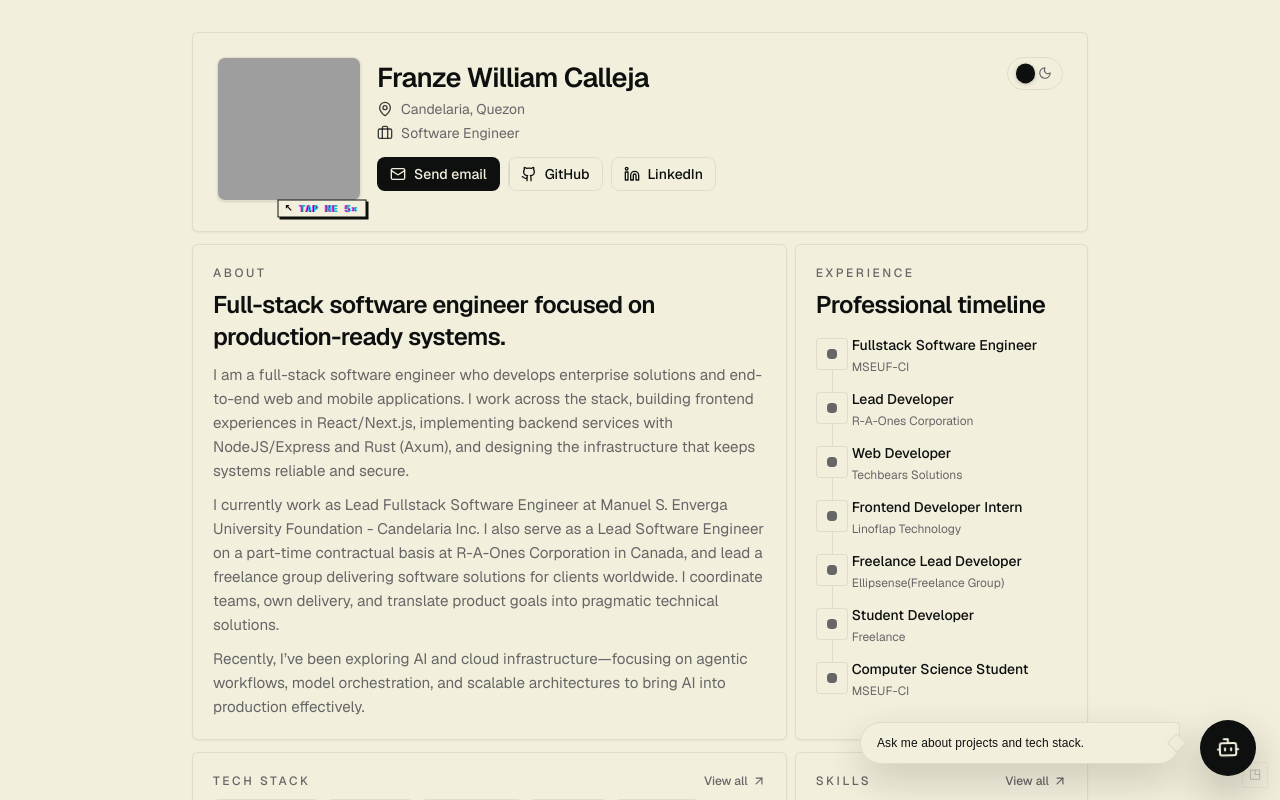
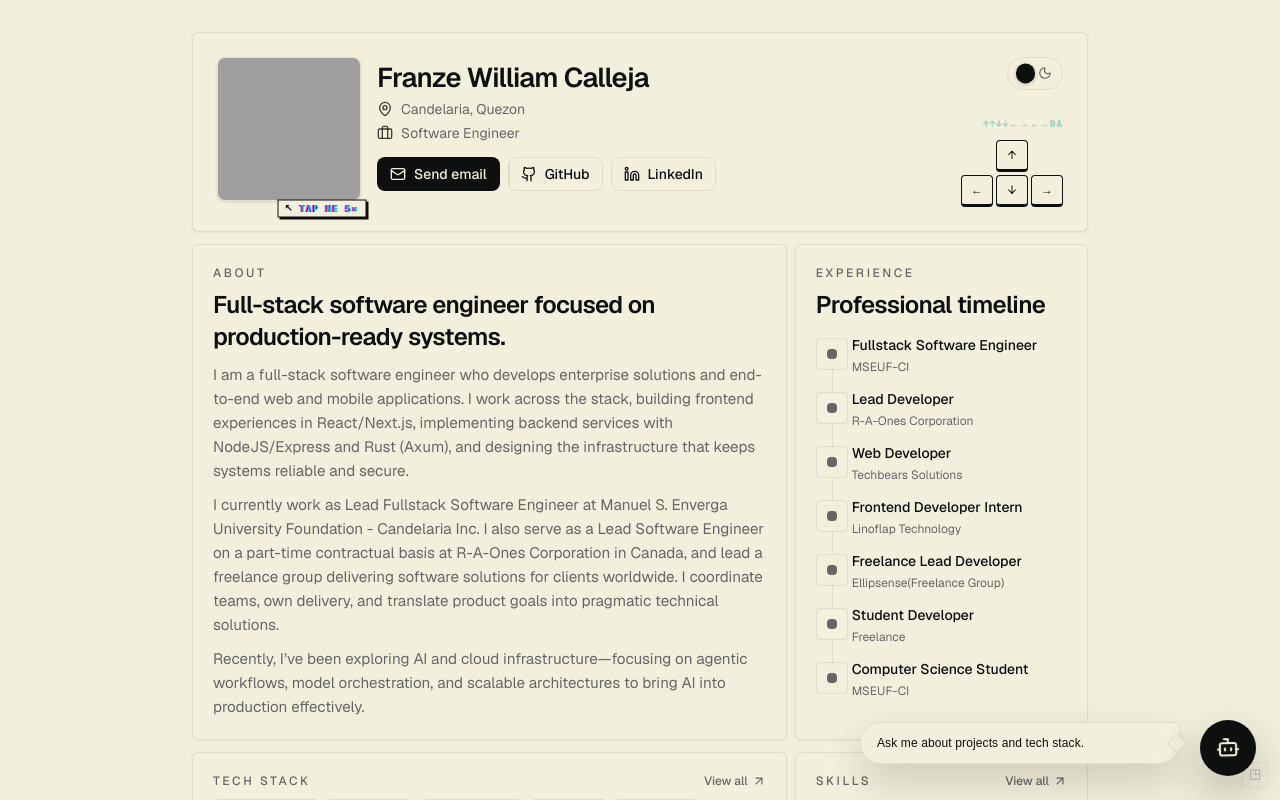
Before and after one commit to franze-calleja/franzecalleja, a Next.js app: page / in a window 1280 px wide. Shown: the top 800 px of the page. Built offline with nearby package versions, Linux system fonts and the light colour scheme; grey boxes are pictures that could not be loaded.

Commit message:
feat: add Konami strap component with glitchy text and arrow key controls

```diff
--- a/app/globals.css
+++ b/app/globals.css
@@ -326,3 +326,143 @@ body {
     animation: none;
   }
 }
+
+/* ── Konami strap ────────────────────────────────────────────────────────── */
+@keyframes glitch-clip-1 {
+  0%,  86%, 100% { clip-path: inset(100% 0 0 0); transform: translate(0, 0); }
+  87% { clip-path: inset(18% 0 66% 0); transform: translate(-3px, 0); }
+  89% { clip-path: inset(52% 0 30% 0); transform: translate( 3px, 0); }
+  91% { clip-path: inset( 5% 0 80% 0); transform: translate(-2px, 0); }
+  93% { clip-path: inset(74% 0 10% 0); transform: translate( 2px, 0); }
+  95% { clip-path: inset(35% 0 48% 0); transform: translate(-1px, 0); }
+}
+
+@keyframes glitch-clip-2 {
+  0%,  86%, 100% { clip-path: inset(100% 0 0 0); transform: translate(0, 0); }
+  87% { clip-path: inset(62% 0 12% 0); transform: translate( 3px, 0); }
+  89% { clip-path: inset(10% 0 75% 0); transform: translate(-3px, 0); }
+  91% { clip-path: inset(44% 0 38% 0); transform: translate( 2px, 0); }
+  93% { clip-path: inset(84% 0  4% 0); transform: translate(-2px, 0); }
+  95% { clip-path: inset(25% 0 60% 0); transform: translate( 1px, 0); }
+}
+
+.konami-strap {
+  position: relative;
+  display: flex;
+  align-items: center;
+  justify-content: center;
+  padding: 0.5rem 2rem;
+  background: #ffe600;
+  border-radius: 0.25rem;
+  box-shadow: 0 2px 8px rgba(0, 0, 0, 0.1);
+  transform-origin: top center;
+  transition: transform 0.35s cubic-bezier(0.4, 0, 0.2, 1),
+              box-shadow 0.35s cubic-bezier(0.4, 0, 0.2, 1);
+  cursor: default;
+  user-select: none;
+}
+
+/* Peel-up corner — bottom right */
+.konami-strap::after {
+  content: '';
+  position: absolute;
+  bottom: 0;
+  right: 0;
+  width: 0;
+  height: 0;
+  border-style: solid;
+  border-width: 0 0 22px 22px;
+  border-color: transparent transparent var(--background) transparent;
+  transition: border-width 0.35s cubic-bezier(0.4, 0, 0.2, 1);
+}
+
+.konami-strap:hover {
+  transform: perspective(500px) rotateX(6deg);
+  box-shadow: 0 10px 24px rgba(0, 0, 0, 0.16);
+}
+
+.konami-strap:hover::after {
+  border-width: 0 0 44px 44px;
+}
+
+.konami-glitch {
+  position: relative;
+  display: inline-block;
+  font-family: var(--font-geist-mono), ui-monospace, monospace;
+  font-size: 0.8rem;
+  font-weight: 700;
+  letter-spacing: 0.25em;
+  color: #0e100f;
+}
+
+.konami-glitch::before,
+.konami-glitch::after {
+  content: attr(data-text);
+  position: absolute;
+  inset: 0;
+  background: #ffe600;
+}
+
+/* Dim variant: used on card backgrounds (not the yellow strap) */
+.konami-glitch--dim {
+  color: var(--foreground);
+  opacity: 0.35;
+}
+
+.konami-glitch--dim::before,
+.konami-glitch--dim::after {
+  background: transparent;
+  opacity: 0.8;
+}
+
+.konami-glitch::before {
+  color: #ff5da2;
+  animation: glitch-clip-1 6s infinite linear;
+}
+
+.konami-glitch::after {
+  color: #00e0c6;
+  animation: glitch-clip-2 6s infinite linear;
+  animation-delay: 0.7s;
+}
+
+@media (prefers-reduced-motion: reduce) {
+  .konami-glitch::before,
+  .konami-glitch::after {
+    animation: none;
+    display: none;
+  }
+}
+
+/* ── Keyboard arrow keys (profile header, desktop only) ──────────────────── */
+.kbd-arrow {
+  display: flex;
+  align-items: center;
+  justify-content: center;
+  width: 2rem;
+  height: 2rem;
+  border: 1.5px solid var(--foreground);
+  border-bottom: 3px solid var(--foreground);
+  border-radius: 4px;
+  background: var(--surface);
+  color: var(--foreground);
+  font-size: 0.75rem;
+  cursor: pointer;
+  user-select: none;
+  transition: background 0.1s ease, transform 0.07s ease, border-bottom-width 0.07s ease;
+}
+
+.kbd-arrow:hover {
+  background: var(--hover);
+}
+
+.kbd-arrow:active {
+  transform: translateY(1px);
+  border-bottom-width: 1.5px;
+}
+
+@media (prefers-reduced-motion: reduce) {
+  .kbd-arrow {
+    transition: none;
+  }
+}
--- a/components/dimension-portal.tsx
+++ b/components/dimension-portal.tsx
@@ -106,6 +106,16 @@ export default function DimensionPortal() {
     return () => window.removeEventListener("keydown", handler);
   }, [feedKey]);
 
+  // on-screen arrow key buttons (profile header, desktop)
+  useEffect(() => {
+    const handler = (e: Event) => {
+      const key = (e as CustomEvent<{ key: string }>).detail?.key;
+      if (key) feedKey(key);
+    };
+    window.addEventListener("b-side:feedkey", handler);
+    return () => window.removeEventListener("b-side:feedkey", handler);
+  }, [feedKey]);
+
   // avatar hotspot clicks (dispatched from profile-header / the portal hint).
   // Broadcasts the remaining tap count so the on-screen hint can count down.
   useEffect(() => {
--- /dev/null
+++ b/components/konami-strap.tsx
@@ -0,0 +1,17 @@
+const CODE = "↑↑↓↓←→←→BA";
+
+// A peelable tape-strap banner with glitchy konami code text.
+// Pure CSS — no client state needed.
+export default function KonamiStrap() {
+  return (
+    <div
+      className="konami-strap"
+      role="note"
+      aria-label="Konami code cheat: Up Up Down Down Left Right Left Right B A"
+    >
+      <span className="konami-glitch" data-text={CODE}>
+        {CODE}
+      </span>
+    </div>
+  );
+}
--- a/components/profile-header.tsx
+++ b/components/profile-header.tsx
@@ -135,8 +135,83 @@ export default function ProfileHeader() {
           </div>
         </div>
 
-        <div className="absolute right-0 top-0 sm:static sm:ml-auto">
+        <div className="absolute right-0 top-0 sm:static sm:ml-auto sm:flex sm:flex-col sm:items-end sm:justify-between sm:self-stretch">
           <ThemeToggle />
+
+          {/* Arrow keys — desktop only, feeds the konami sequence */}
+          <div className="hidden lg:flex flex-col items-end gap-2">
+            <span
+              className="konami-glitch konami-glitch--dim"
+              data-text="↑↑↓↓←→←→BA"
+              style={{
+                fontFamily: "var(--font-geist-mono), ui-monospace, monospace",
+                fontSize: "0.58rem",
+                letterSpacing: "0.1em",
+                whiteSpace: "nowrap",
+              }}
+            >
+              ↑↑↓↓←→←→BA
+            </span>
+            <div
+              style={{
+                display: "grid",
+                gridTemplateColumns: "repeat(3, 2rem)",
+                gridTemplateRows: "repeat(2, 2rem)",
+                gap: "3px",
+              }}
+            >
+              <span aria-hidden="true" />
+              <button
+                type="button"
+                className="kbd-arrow"
+                aria-label="Konami: arrow up"
+                onClick={() =>
+                  window.dispatchEvent(
+                    new CustomEvent("b-side:feedkey", { detail: { key: "ArrowUp" } }),
+                  )
+                }
+              >
+                ↑
+              </button>
+              <span aria-hidden="true" />
+              <button
+                type="button"
+                className="kbd-arrow"
+                aria-label="Konami: arrow left"
+                onClick={() =>
+                  window.dispatchEvent(
+                    new CustomEvent("b-side:feedkey", { detail: { key: "ArrowLeft" } }),
+                  )
+                }
+              >
+                ←
+              </button>
+              <button
+                type="button"
+                className="kbd-arrow"
+                aria-label="Konami: arrow down"
+                onClick={() =>
+                  window.dispatchEvent(
+                    new CustomEvent("b-side:feedkey", { detail: { key: "ArrowDown" } }),
+                  )
+                }
+              >
+                ↓
+              </button>
+              <button
+                type="button"
+                className="kbd-arrow"
+                aria-label="Konami: arrow right"
+                onClick={() =>
+                  window.dispatchEvent(
+                    new CustomEvent("b-side:feedkey", { detail: { key: "ArrowRight" } }),
+                  )
+                }
+              >
+                →
+              </button>
+            </div>
+          </div>
         </div>
       </div>
     </SectionCard>
```
